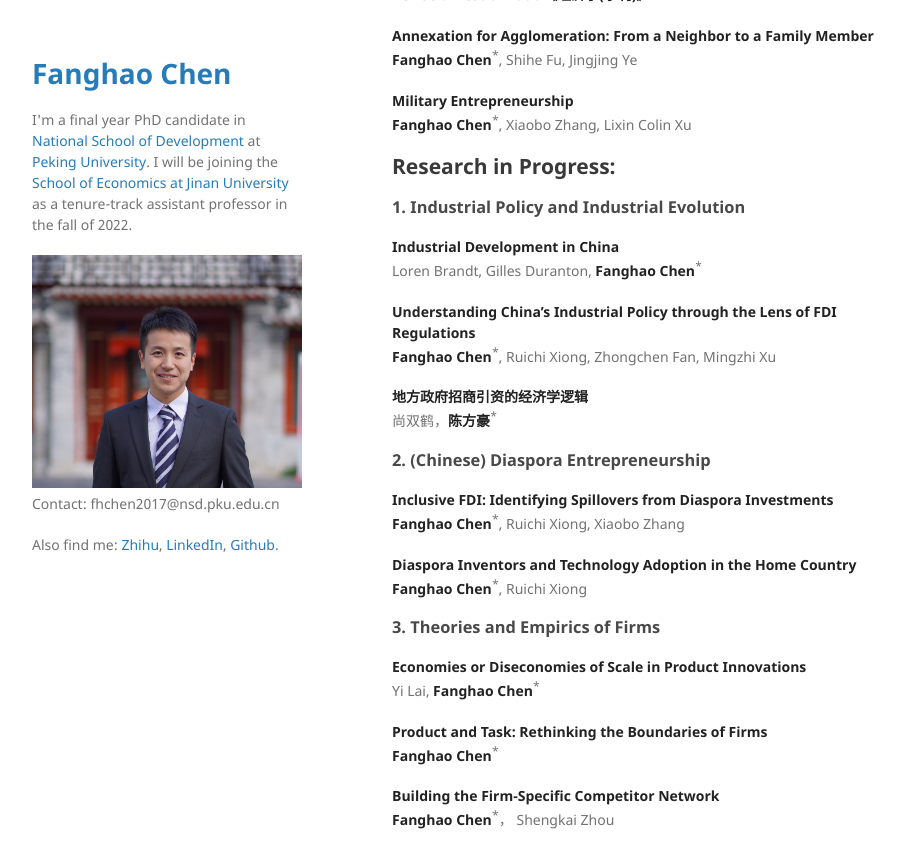
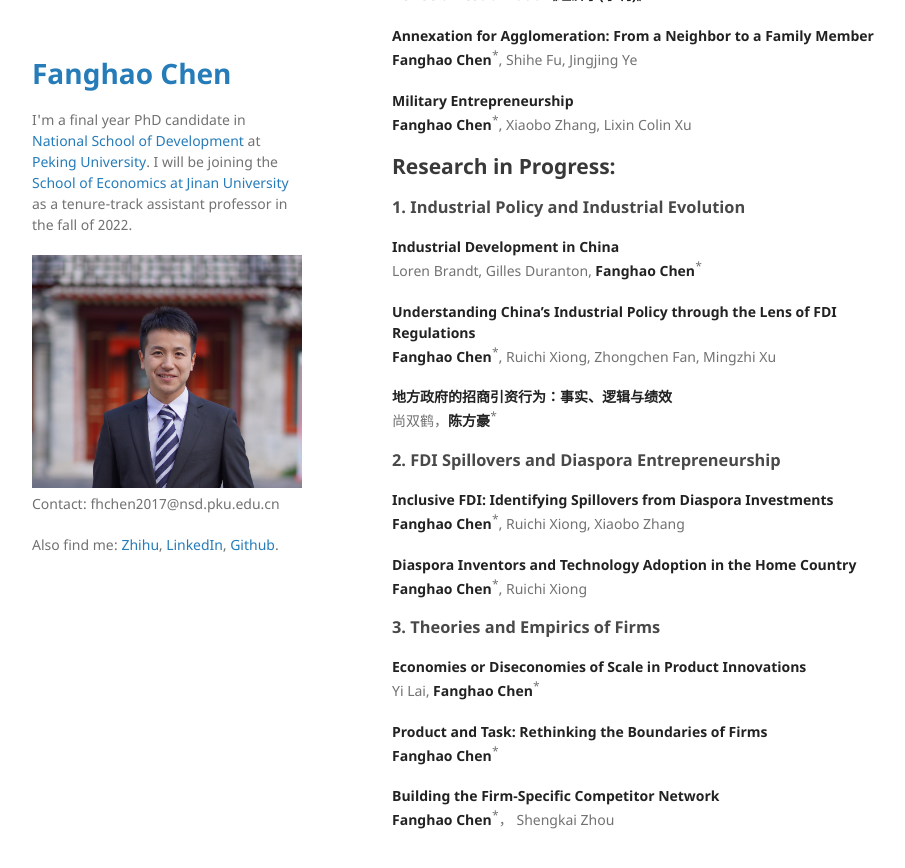
Before and after one commit to FanghaoChen/homepage, a Jekyll site: the page built from research.md, in a window 1280 px wide and 900 px high, scrolled down 675 px. Shown: the top 868 px of the window, without its empty margins (178-1083 px from the left). Built offline with Jekyll 4.4.1, drawn with Linux system fonts in a browser that asks for light colours.

Commit message:
Update research.md

```diff
--- a/research.md
+++ b/research.md
@@ -47,10 +47,10 @@ Loren Brandt, Gilles Duranton, **Fanghao Chen**<sup>*</sup>
 **Understanding China's Industrial Policy through the Lens of FDI Regulations** <br/>
 **Fanghao Chen**<sup>*</sup>, Ruichi Xiong, Zhongchen Fan, Mingzhi Xu
 
-**地方政府招商引资的经济学逻辑**  <br/>
+**地方政府的招商引资行为：事实、逻辑与绩效**  <br/>
 尚双鹤，**陈方豪**<sup>*</sup>
 
-### 2. (Chinese) Diaspora Entrepreneurship ###
+### 2. FDI Spillovers and Diaspora Entrepreneurship ###
 
 **Inclusive FDI: Identifying Spillovers from Diaspora Investments** <br/>
 **Fanghao Chen**<sup>*</sup>, Ruichi Xiong, Xiaobo Zhang
```
